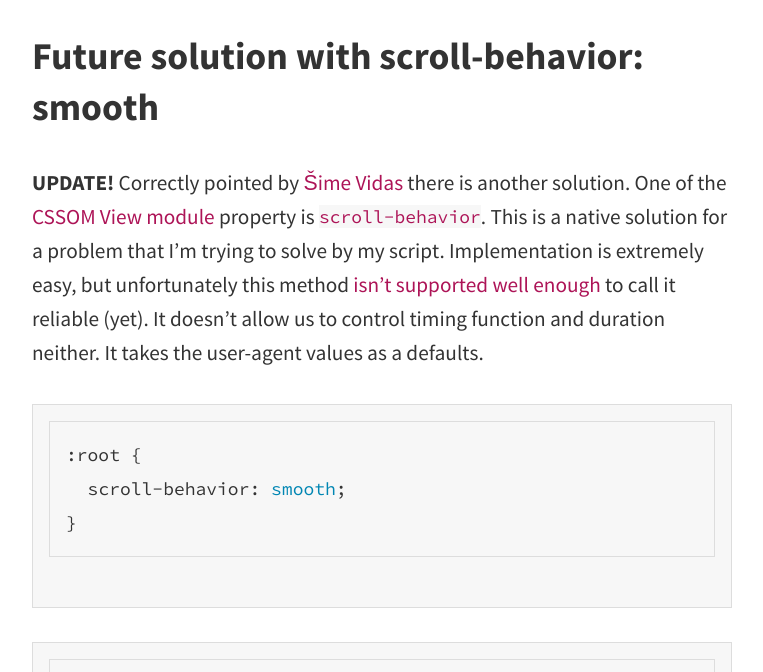
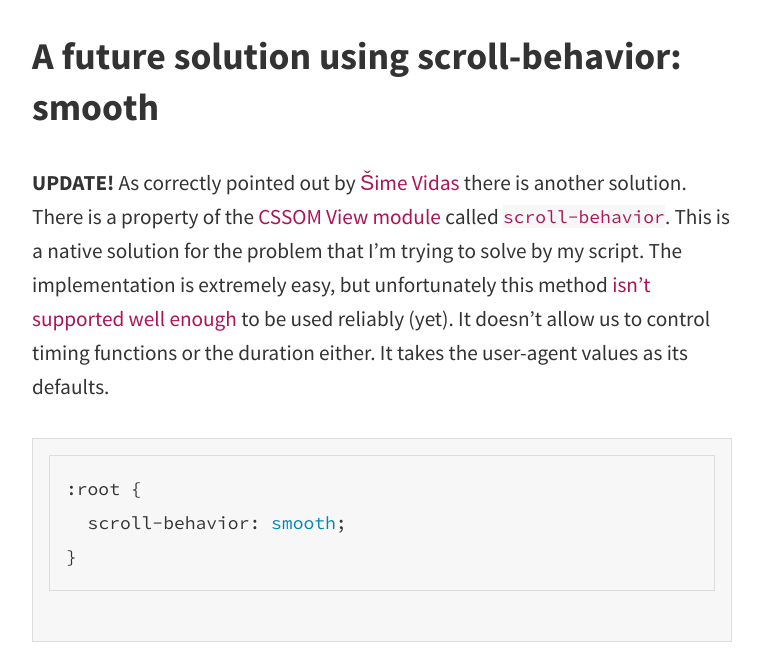
Before and after one commit to kimruddock/pawelgrzybek.github.io, a Jekyll site: the page built from _posts/2016-07-25-page-scroll-in-vanilla-javascript.md, in a window 1280 px wide and 900 px high, scrolled down 8979 px, cut to the strip 228-900 px from the top of the window. Shown: the whole strip, without its empty margins (258-1021 px from the left). Built offline with Jekyll 4.4.1, drawn with Linux system fonts in a browser that asks for light colours; comment, search, counter and statistics services are not loaded.

Commit message:
Checked over 'update' section

````diff
--- a/_posts/2016-07-25-page-scroll-in-vanilla-javascript.md
+++ b/_posts/2016-07-25-page-scroll-in-vanilla-javascript.md
@@ -201,9 +201,9 @@ scrollIt(elm);
 <script async src="//assets.codepen.io/assets/embed/ei.js"></script>
 </p>
 
-## Future solution with scroll-behavior: smooth
+## A future solution using scroll-behavior: smooth
 
-**UPDATE!** Correctly pointed by [Šime Vidas](https://twitter.com/simevidas) there is another solution. One of the [CSSOM View module](https://developer.mozilla.org/en-US/docs/Web/CSS/CSSOM_View) property is [`scroll-behavior`](https://developer.mozilla.org/en-US/docs/Web/CSS/scroll-behavior). This is a native solution for a problem that I'm trying to solve by my script. Implementation is extremely easy, but unfortunately this method [isn't supported well enough](http://caniuse.com/#feat=css-scroll-behavior) to call it reliable (yet). It doesn't allow us to control timing function and duration neither. It takes the user-agent values as a defaults.
+**UPDATE!** As correctly pointed out by [Šime Vidas](https://twitter.com/simevidas) there is another solution. There is a property of the [CSSOM View module](https://developer.mozilla.org/en-US/docs/Web/CSS/CSSOM_View) called [`scroll-behavior`](https://developer.mozilla.org/en-US/docs/Web/CSS/scroll-behavior). This is a native solution for the problem that I'm trying to solve by my script. The implementation is extremely easy, but unfortunately this method [isn't supported well enough](http://caniuse.com/#feat=css-scroll-behavior) to be used reliably (yet). It doesn't allow us to control timing functions or the duration either. It takes the user-agent values as its defaults.
 
 ```css
 :root {
````
